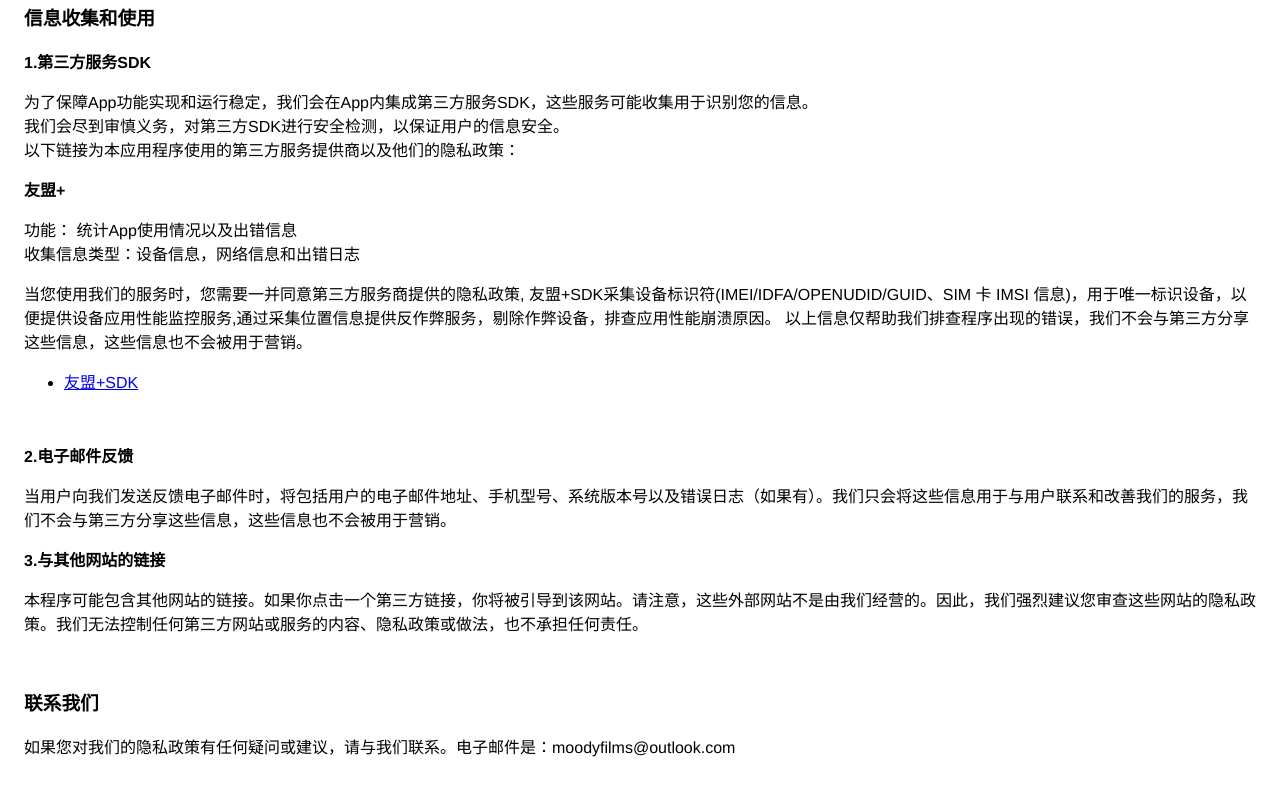
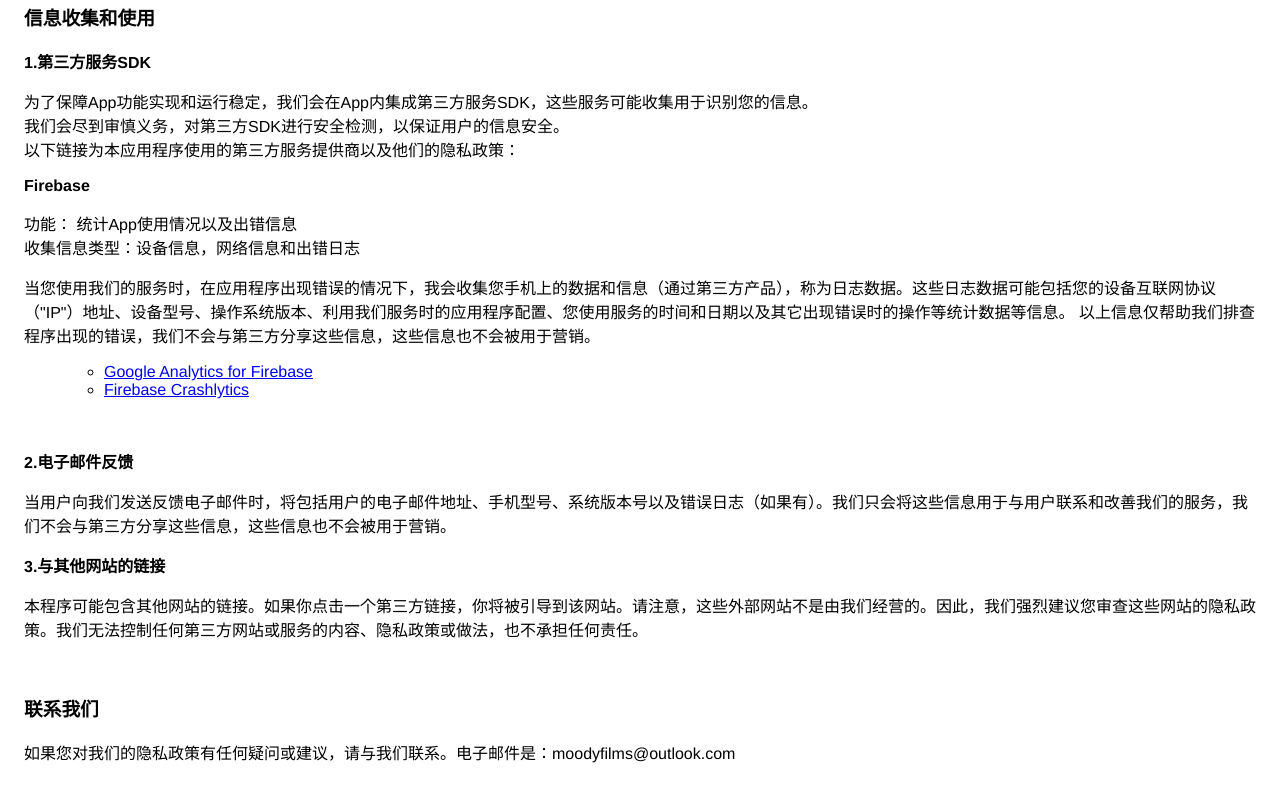
Before and after one commit to moodyfilms/moodyfilms.github.io, a plain HTML site: page privacy_zh.html in a window 1280 px wide. Shown: the part 1289-2091 px from the top of the page. Drawn offline with Linux system fonts and the light colour scheme.

Commit message:
202310161250

```diff
--- a/privacy_zh.html
+++ b/privacy_zh.html
@@ -65,14 +65,20 @@
   <br/>我们会尽到审慎义务，对第三方SDK进行安全检测，以保证用户的信息安全。
   <br/>以下链接为本应用程序使用的第三方服务提供商以及他们的隐私政策：</p>
 
-  <p><strong>友盟+</strong></p>
+  <p><strong>Firebase</strong></p>
   <p>功能： 统计App使用情况以及出错信息
   <br/>收集信息类型：设备信息，网络信息和出错日志</p>
 
-  <p>当您使用我们的服务时，您需要一并同意第三方服务商提供的隐私政策, 友盟+SDK采集设备标识符(IMEI/IDFA/OPENUDID/GUID、SIM 卡 IMSI 信息)，用于唯一标识设备，以便提供设备应用性能监控服务,通过采集位置信息提供反作弊服务，剔除作弊设备，排查应用性能崩溃原因。
-      以上信息仅帮助我们排查程序出现的错误，我们不会与第三方分享这些信息，这些信息也不会被用于营销。</p>
+  <p>当您使用我们的服务时，在应用程序出现错误的情况下，我会收集您手机上的数据和信息（通过第三方产品），称为日志数据。这些日志数据可能包括您的设备互联网协议（"IP"）地址、设备型号、操作系统版本、利用我们服务时的应用程序配置、您使用服务的时间和日期以及其它出现错误时的操作等统计数据等信息。 以上信息仅帮助我们排查程序出现的错误，我们不会与第三方分享这些信息，这些信息也不会被用于营销。</p>
    <ul>
-   <li><a href="https://www.umeng.com" target="_blank">友盟+SDK</a></li>
+       <ul>
+           <!---->
+                <!---->
+                <li><a href="https://firebase.google.com/policies/analytics" target="_blank">Google Analytics for Firebase</a></li>
+                <li><a href="https://firebase.google.com/support/privacy/" target="_blank">Firebase Crashlytics</a></li>
+                <!---->
+                <!---->
+       </ul>
    </ul>
    </div>
   <br/>
```
Also changed, not shown: privacy.html (+7 -1 lines), images/logo_moodyfilms.png.
